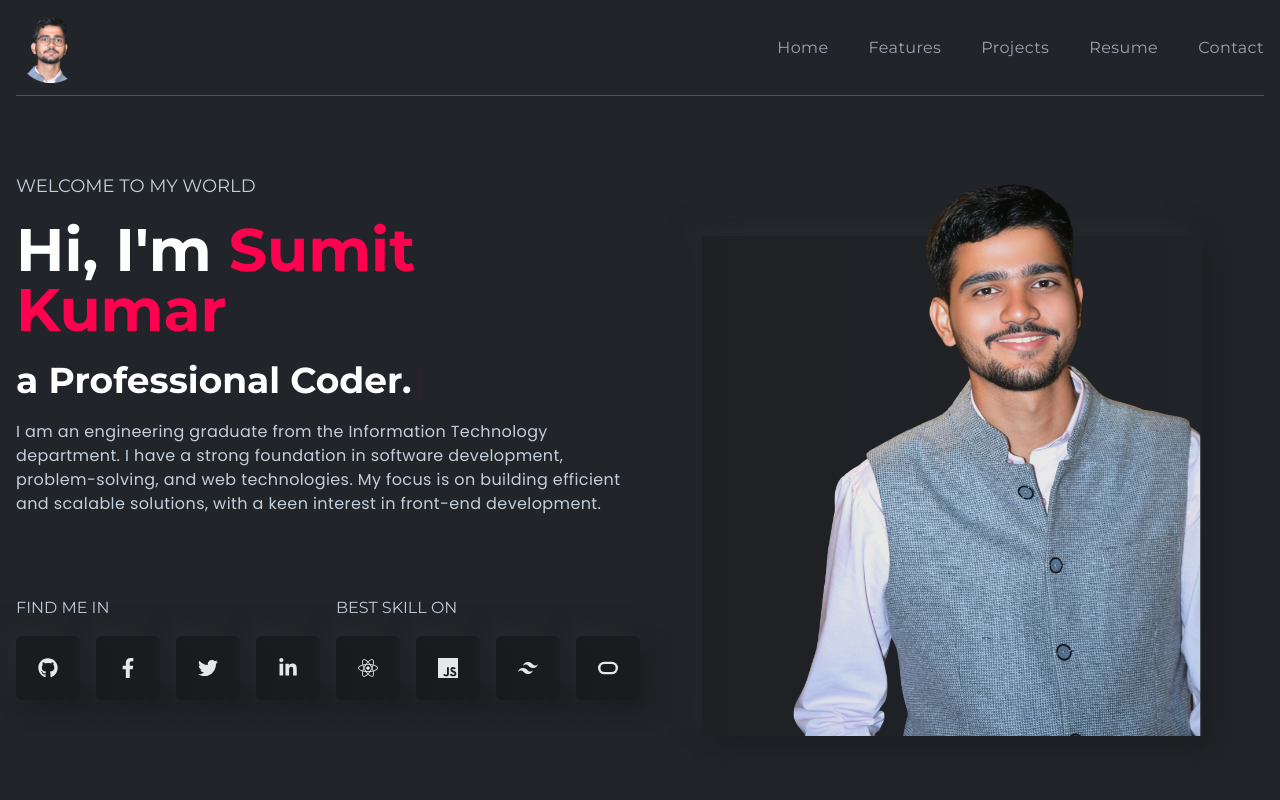
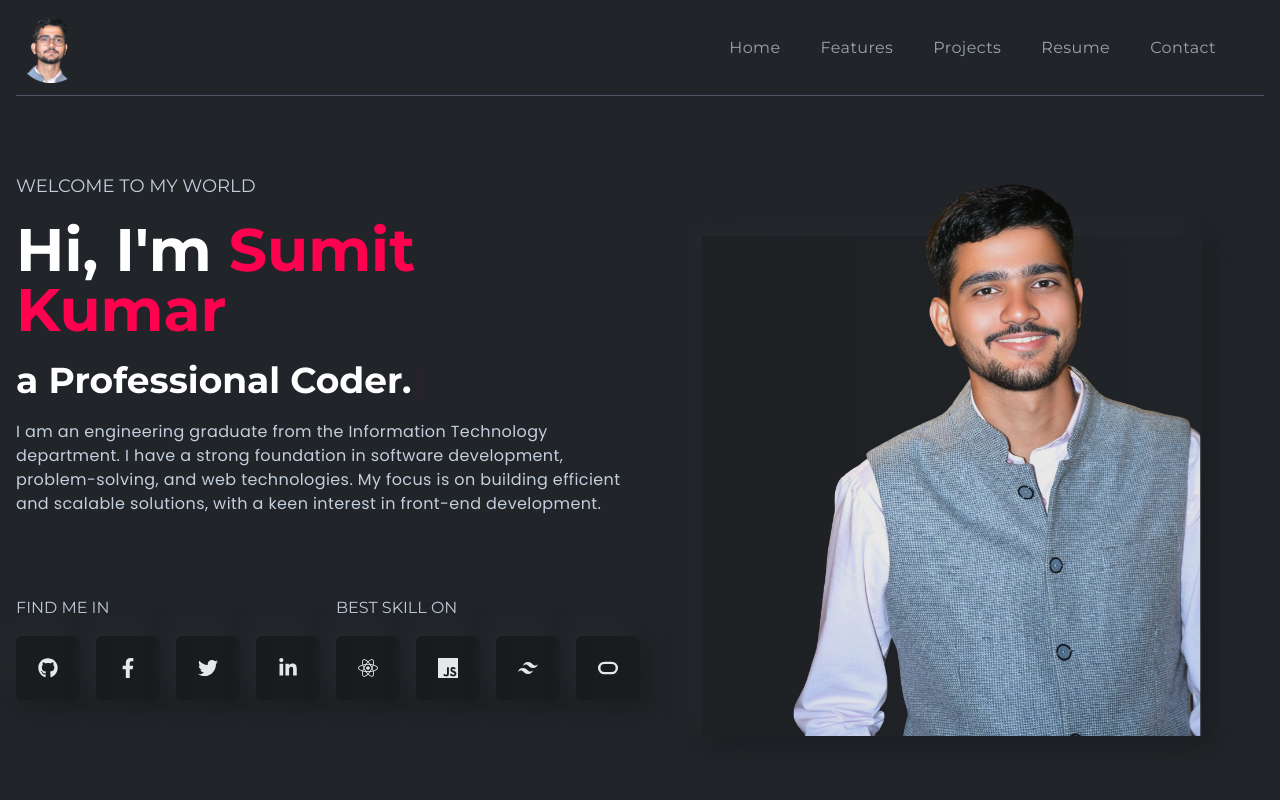
Before and after one commit to itsyoboysumit/portfolio-react, a React (Vite) app: page / in a window 1280 px wide. Shown: the top 800 px of the page. Built offline with nearby package versions, Linux system fonts and the light colour scheme.

Commit message:
minor update

```diff
--- a/src/components/navbar/Navbar.jsx
+++ b/src/components/navbar/Navbar.jsx
@@ -14,7 +14,7 @@ const Navbar = () => {
         <img src={logo} alt="logo" />
       </div>
       <div>
-        <ul className="hidden mdl:inline-flex items-center gap-6 lg:gap-10">
+        <ul className="hidden mdl:inline-flex items-center gap-6 lg:gap-10 pr-12">
           {navLinksdata.map(({ _id, title, link }) => (
             <li
               className="text-base font-normal text-gray-400 tracking-wide cursor-pointer hover:text-designColor duration-300"
```
